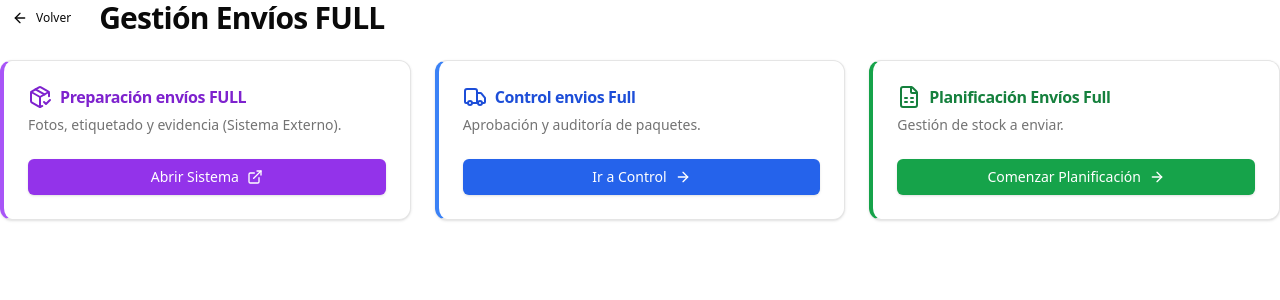
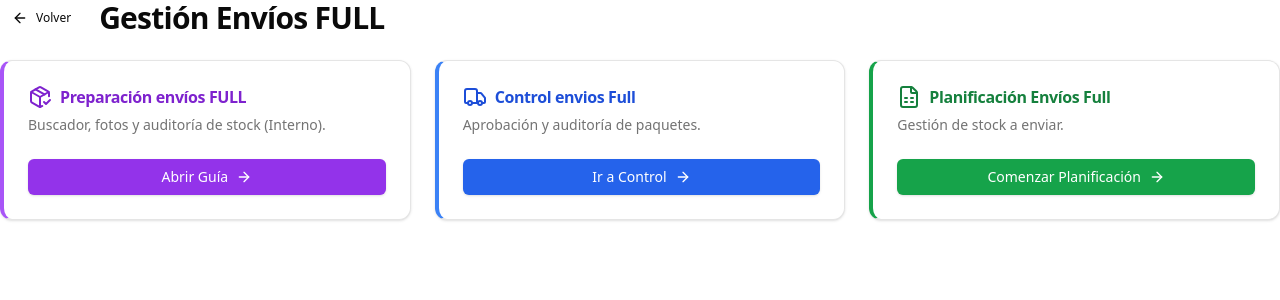
Before and after one commit to martinalejandrohakanson29-art/tienda-martin, a Next.js app: page /admin/mercadolibre/full in a window 1280 px wide. Shown: the top 300 px of the page. Built offline with nearby package versions, Linux system fonts and the light colour scheme; no server answers; the database is empty.

Commit message:
Update page.tsx

```diff
--- a/app/admin/mercadolibre/full/page.tsx
+++ b/app/admin/mercadolibre/full/page.tsx
@@ -1,9 +1,9 @@
+// martinalejandrohakanson29-art/tienda-martin/app/admin/mercadolibre/full/page.tsx
 import { Card, CardContent, CardHeader, CardTitle, CardDescription } from "@/components/ui/card";
 import { Button } from "@/components/ui/button";
 import {
   PackageCheck,
   FileSpreadsheet,
-  ExternalLink,
   ArrowLeft,
   ArrowRight,
   Truck
@@ -25,7 +25,7 @@ export default function GestionFullPage() {
 
       <div className="grid gap-6 md:grid-cols-2 lg:grid-cols-3">
 
-        {/* TARJETA 1: Railway */}
+        {/* TARJETA 1: Guía Interna */}
         <Card className="hover:shadow-md transition-all border-l-4 border-l-purple-500">
           <CardHeader>
             <CardTitle className="flex items-center gap-2 text-purple-700">
@@ -33,17 +33,13 @@ export default function GestionFullPage() {
               Preparación envíos FULL
             </CardTitle>
             <CardDescription>
-              Fotos, etiquetado y evidencia (Sistema Externo).
+              Buscador, fotos y auditoría de stock (Interno).
             </CardDescription>
           </CardHeader>
           <CardContent>
-            <Link
-                href="https://guia-pedidos-ml-production.up.railway.app/"
-                target="_blank"
-                rel="noopener noreferrer"
-            >
+            <Link href="/admin/mercadolibre/full/preparacion">
               <Button className="w-full bg-purple-600 hover:bg-purple-700 text-white gap-2">
-                Abrir Sistema <ExternalLink size={16} />
+                Abrir Guía <ArrowRight size={16} />
               </Button>
             </Link>
           </CardContent>
```
